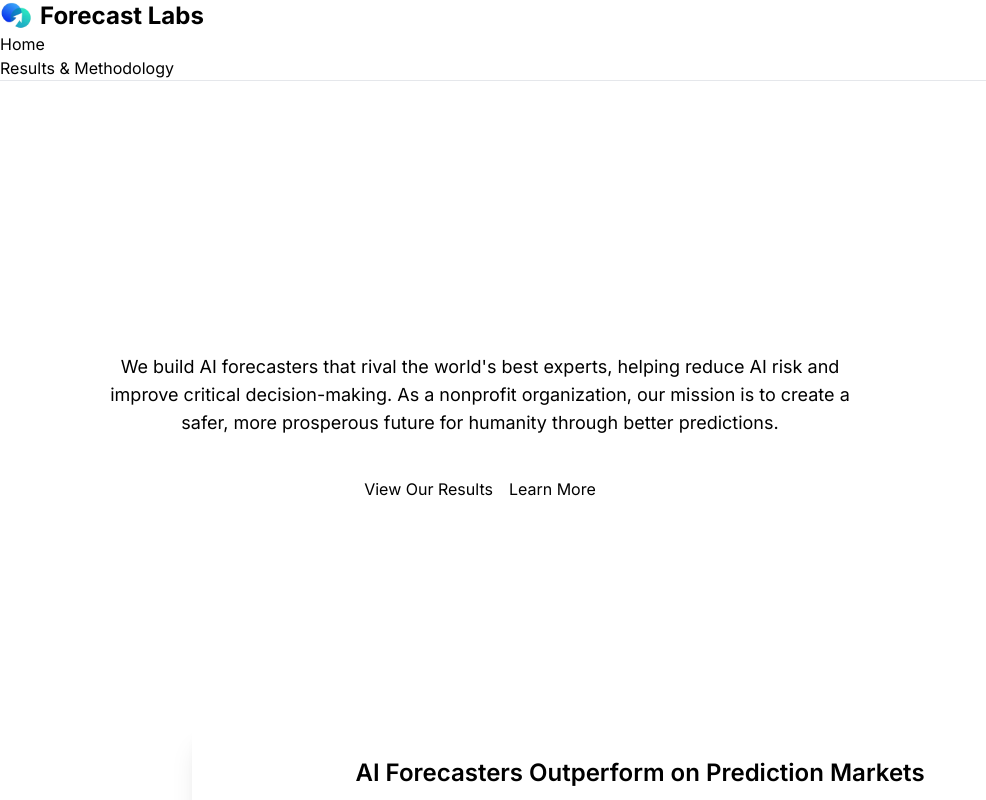
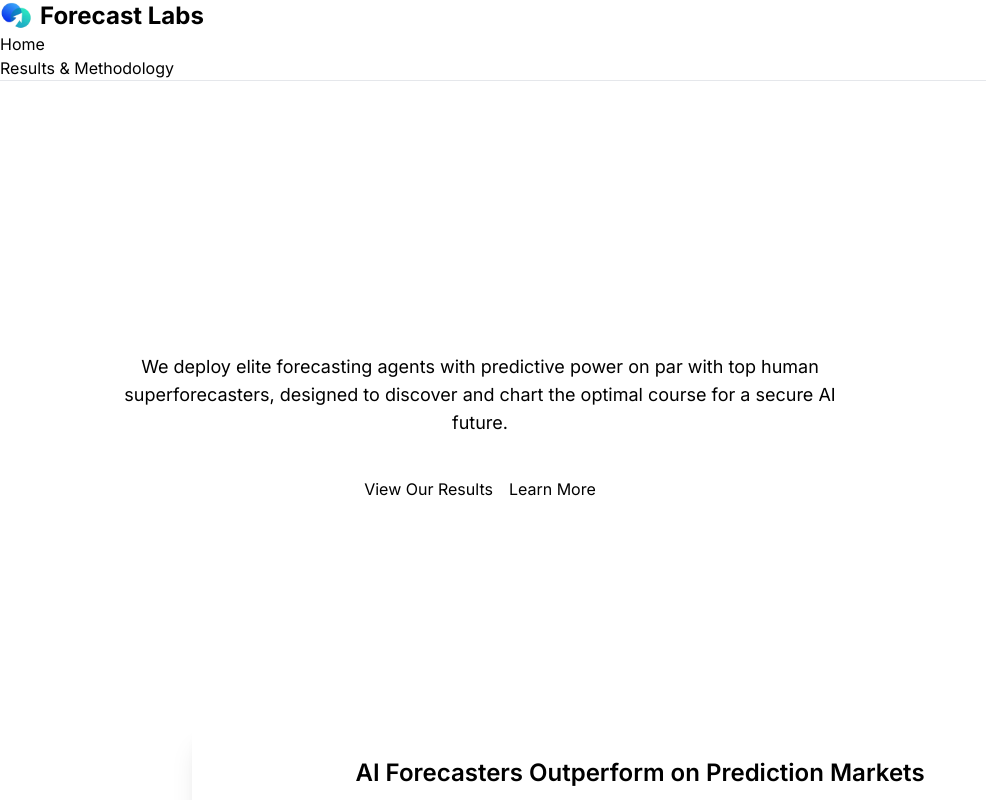
Before and after one commit to aiforecastlabs/forecast-website, a Next.js app: page / in a window 1280 px wide. Shown: the top 800 px of the page, without its empty margins (0-986 px from the left). Built offline with nearby package versions, Linux system fonts and the light colour scheme.

Commit message:
deploy my code

```diff
--- a/src/app/page.tsx
+++ b/src/app/page.tsx
@@ -15,14 +15,13 @@ export default function Home() {
           <div className="max-w-4xl">
             <h1 className="text-4xl sm:text-5xl lg:text-6xl font-bold tracking-tight leading-tight">
               <span className="bg-gradient-to-r from-primary to-accent text-transparent bg-clip-text">
-                Charting the Future of AI. Together.
+                There Is an Optimal Path. We Find It.
               </span>
             </h1>
             <p className="text-base sm:text-lg mt-4 sm:mt-6 text-base-content/70 max-w-3xl mx-auto leading-relaxed">
-              We build AI forecasters that rival the world&apos;s best experts,
-              helping reduce AI risk and improve critical decision-making. As a
-              nonprofit organization, our mission is to create a safer, more
-              prosperous future for humanity through better predictions.
+              We deploy elite forecasting agents with predictive power on par
+              with top human superforecasters, designed to discover and chart
+              the optimal course for a secure AI future.
             </p>
             <div className="mt-8 sm:mt-10 flex flex-col sm:flex-row gap-3 sm:gap-4 justify-center">
               <Link
--- a/src/app/results/page.tsx
+++ b/src/app/results/page.tsx
@@ -276,7 +276,7 @@ export default function Results() {
                     Our Experimental Framework
                   </h3>
                   <p className="text-sm sm:text-base lg:text-lg text-base-content/70 mb-4 sm:mb-6 leading-relaxed">
-                    Our methodology uses questions from{" "}
+                    Our methodology uses questions / framework from{" "}
                     <a
                       href="https://forecastbench.org"
                       className="link link-primary"
```
